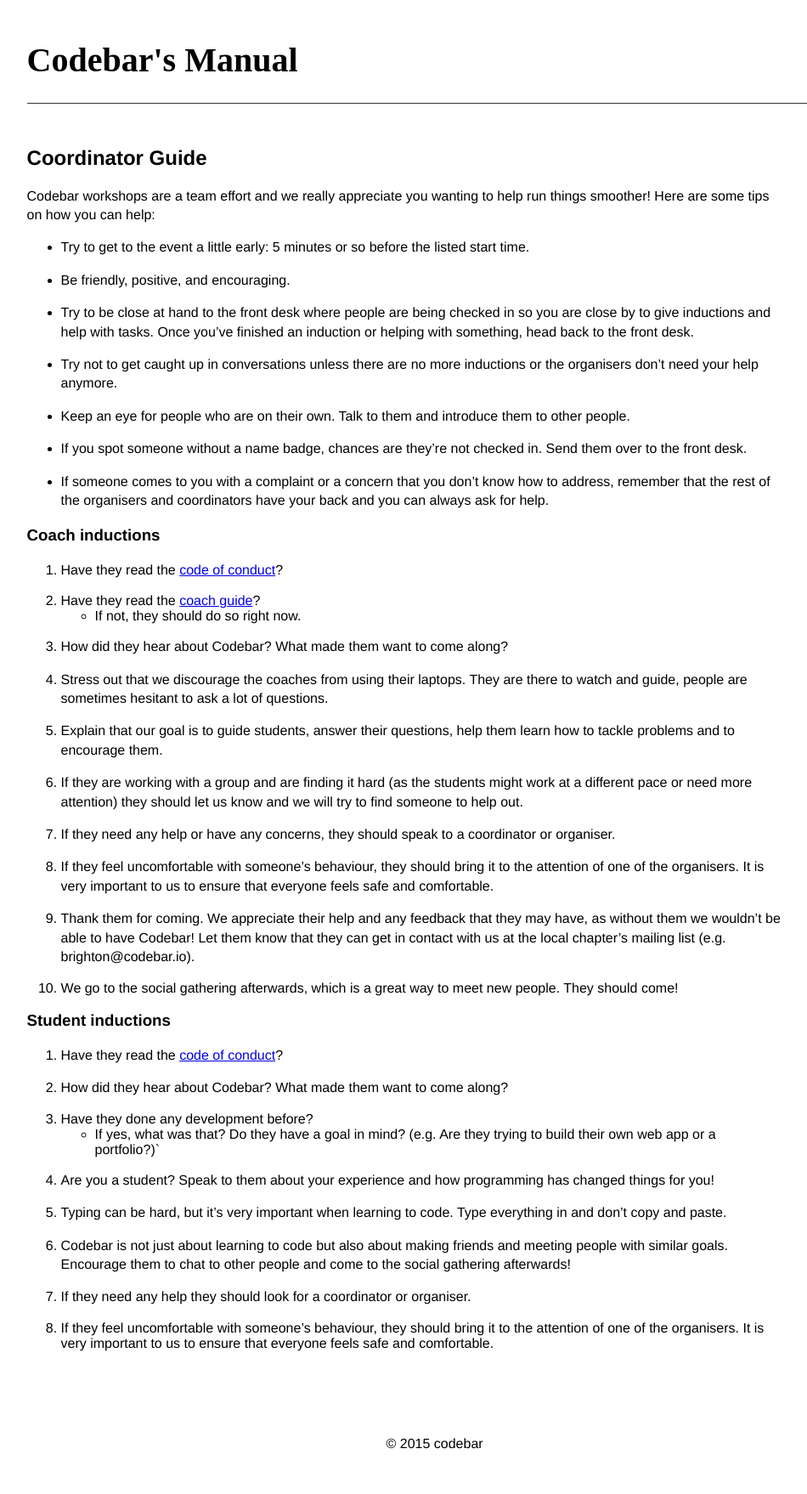
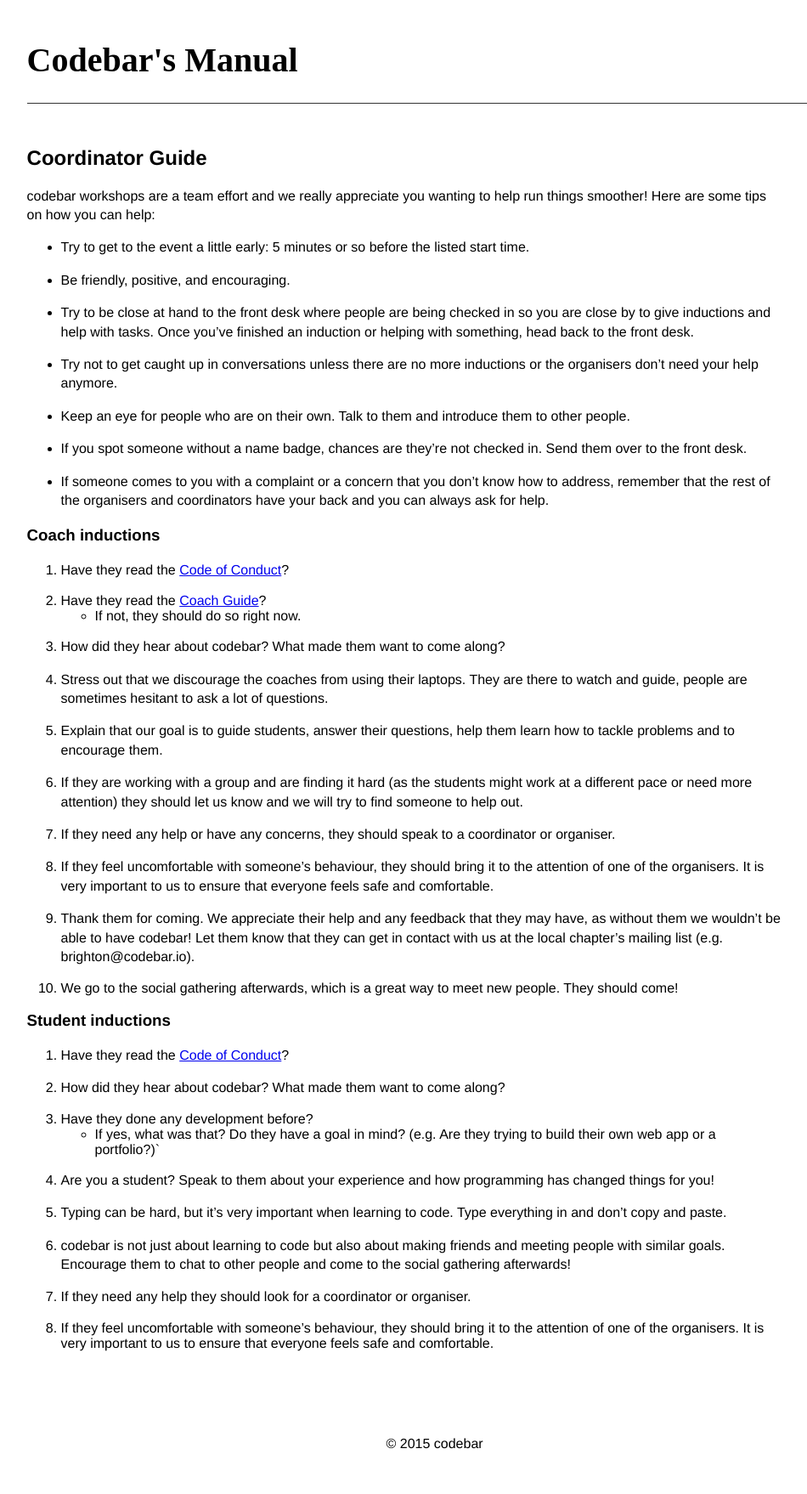
Before and after one commit to codebar/manual, a Jekyll site: the page built from _posts/2015-01-31-coordinator-guide.md, in a window 1280 px wide. Shown: the whole page at 85% size, without its empty margins (164-1114 px from the left). Built offline with Jekyll 4.4.1, drawn with Linux system fonts in a browser that asks for light colours; Markdown is read by kramdown in place of the engine named in the settings.

```diff
--- a/_posts/2015-01-31-coordinator-guide.md
+++ b/_posts/2015-01-31-coordinator-guide.md
@@ -3,7 +3,7 @@ layout: post
 title:  "Coordinator Guide"
 ---
 
-Codebar workshops are a team effort and we really appreciate you wanting to help run things smoother! Here are some tips on how you can help:
+codebar workshops are a team effort and we really appreciate you wanting to help run things smoother! Here are some tips on how you can help:
 
 - Try to get to the event a little early: 5 minutes or so before the listed start time.
 
@@ -22,12 +22,12 @@ Codebar workshops are a team effort and we really appreciate you wanting to help
 
 ### Coach inductions
 
-1. Have they read the [code of conduct](http://codebar.io/code-of-conduct)?
+1. Have they read the [Code of Conduct](http://codebar.io/code-of-conduct)?
 
-2. Have they read the [coach guide](http://codebar.io/effective-teacher-guide)?
+2. Have they read the [Coach Guide](http://codebar.io/effective-teacher-guide)?
   - If not, they should do so right now.
 
-3. How did they hear about Codebar? What made them want to come along?
+3. How did they hear about codebar? What made them want to come along?
 
 4. Stress out that we discourage the coaches from using their laptops. They are there to watch and guide, people are sometimes hesitant to ask a lot of questions.
 
@@ -39,15 +39,15 @@ Codebar workshops are a team effort and we really appreciate you wanting to help
 
 8. If they feel uncomfortable with someone's behaviour, they should bring it to the attention of one of the organisers. It is very important to us to ensure that everyone feels safe and comfortable.
 
-9. Thank them for coming. We appreciate their help and any feedback that they may have, as without them we wouldn't be able to have Codebar! Let them know that they can get in contact with us at the local chapter's mailing list (e.g. brighton@codebar.io).
+9. Thank them for coming. We appreciate their help and any feedback that they may have, as without them we wouldn't be able to have codebar! Let them know that they can get in contact with us at the local chapter's mailing list (e.g. brighton@codebar.io).
 
 12. We go to the social gathering afterwards, which is a great way to meet new people. They should come!
 
 ### Student inductions
 
-1. Have they read the [code of conduct](http://codebar.io/code-of-conduct)?
+1. Have they read the [Code of Conduct](http://codebar.io/code-of-conduct)?
 
-2. How did they hear about Codebar? What made them want to come along?
+2. How did they hear about codebar? What made them want to come along?
 
 3.  Have they done any development before?
     -  If yes, what was that? Do they have a goal in mind? (e.g. Are they trying to build their own web  app or a portfolio?)`
@@ -56,7 +56,7 @@ Codebar workshops are a team effort and we really appreciate you wanting to help
 
 5. Typing can be hard, but it's very important when learning to code. Type everything in and don't copy and paste.
 
-6. Codebar is not just about learning to code but also about making friends and meeting people with similar goals. Encourage them to chat to other people and come to the social gathering afterwards!
+6. codebar is not just about learning to code but also about making friends and meeting people with similar goals. Encourage them to chat to other people and come to the social gathering afterwards!
 
 7. If they need any help they should look for a coordinator or organiser.
 
```
Also changed, not shown: _posts/2014-12-12-mailing-list-policy.md (+3 -3 lines), _posts/2014-12-19-becoming-a-sponsor.md (+7 -7 lines), _posts/2015-02-05-organiser-guide.md (+6 -6 lines), _posts/2015-02-06-bringing-codebar-to-your-area.md (+3 -3 lines), _posts/2015-05-05-codebar-brandbook.md (added, +56 -0 lines), images/logotype.png (added).
